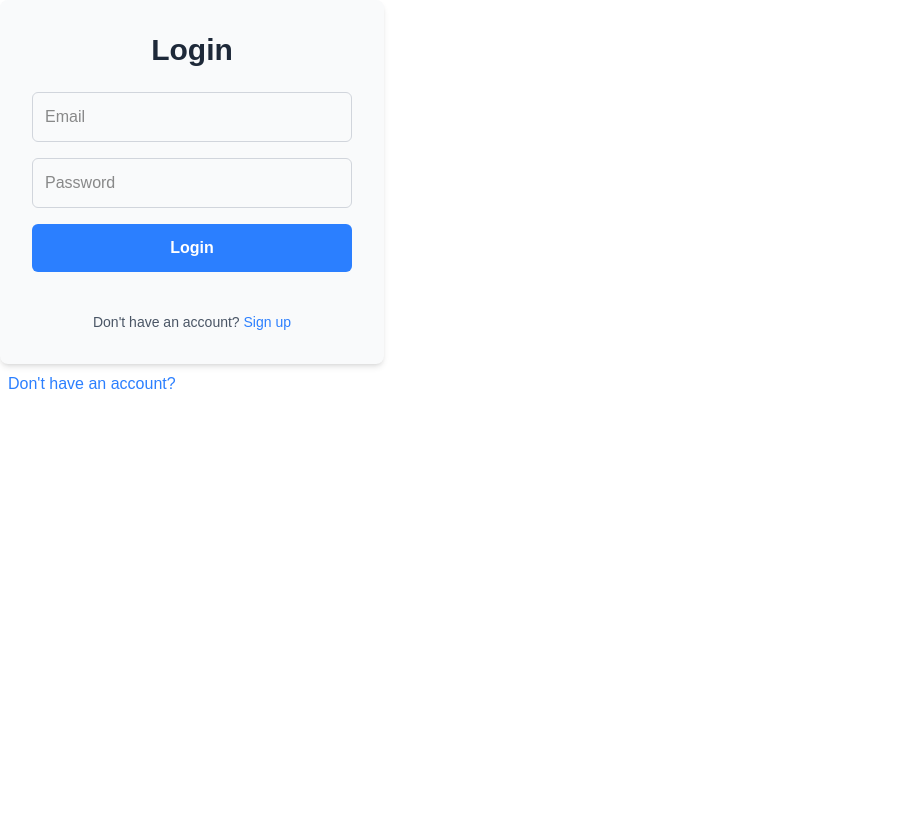
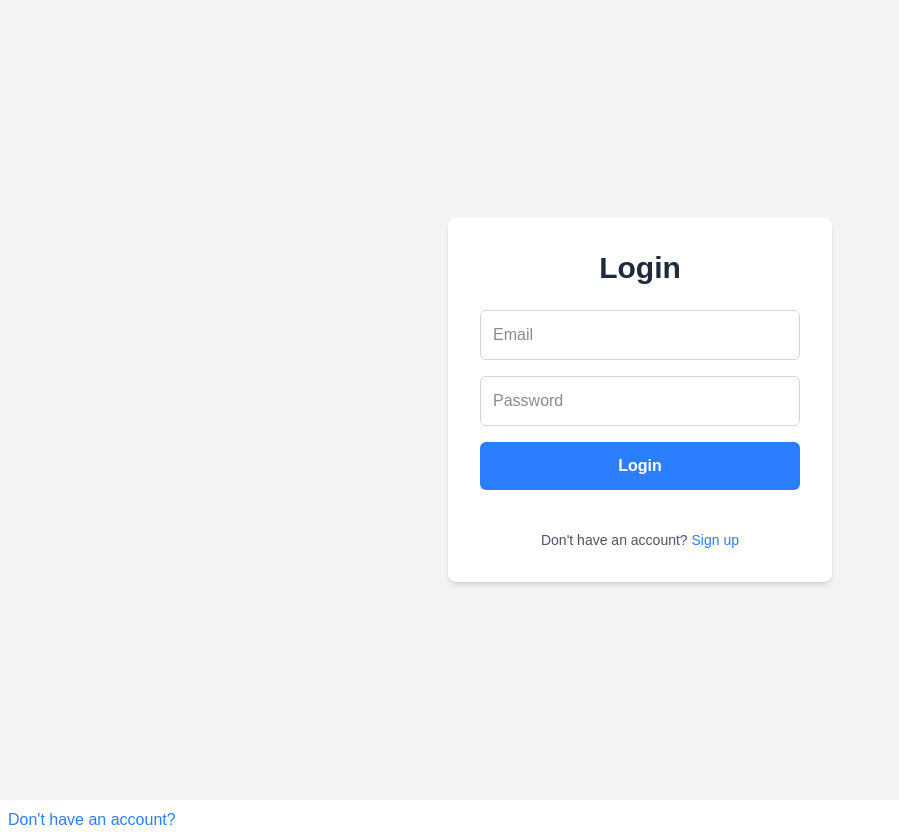
Before and after one commit to mnraza-dev/food-delivery-app, a Next.js app: page /restaurant in a window 1280 px wide. Both pictures are taken after a click on the button "Already have an account?". Shown: the whole page, without its empty margins (0-899 px from the left). Before the commit the page ends 800 px from the top, so only its background shows below. Built offline with nearby package versions, Linux system fonts and the light colour scheme.

Commit message:
Refactor RestaurantLogin component layout and styling for improved user experience

```diff
--- a/src/app/_components/RestaurantLogin.jsx
+++ b/src/app/_components/RestaurantLogin.jsx
@@ -2,7 +2,8 @@ import React from 'react';
 
 const RestaurantLogin = () => {
   return (
-    <div className="p-8 flex flex-col justify-center items-center gap-6 bg-gray-50 rounded-lg shadow-md w-full sm:w-96">
+    <div className="min-h-screen flex justify-center items-center bg-gray-100">
+      <div className="p-8 flex flex-col justify-center items-center gap-6 bg-white rounded-lg shadow-md w-full sm:w-96">
         <h3 className="text-3xl font-semibold text-gray-800">Login</h3>
         <form className="flex flex-col gap-4 w-full">
           <input
@@ -29,6 +30,7 @@ const RestaurantLogin = () => {
           </a>
         </div>
       </div>
+    </div>
   );
 };
 
```
Lines whose indentation alone changed are shown as unchanged.
